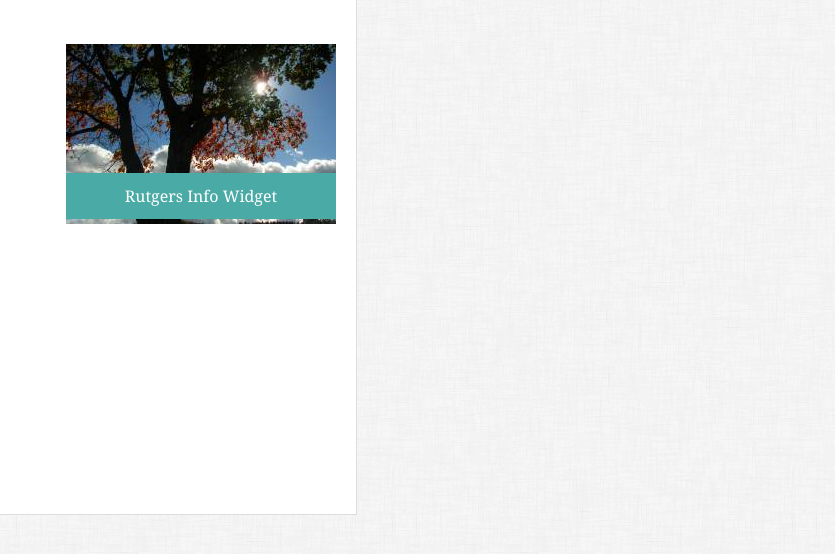
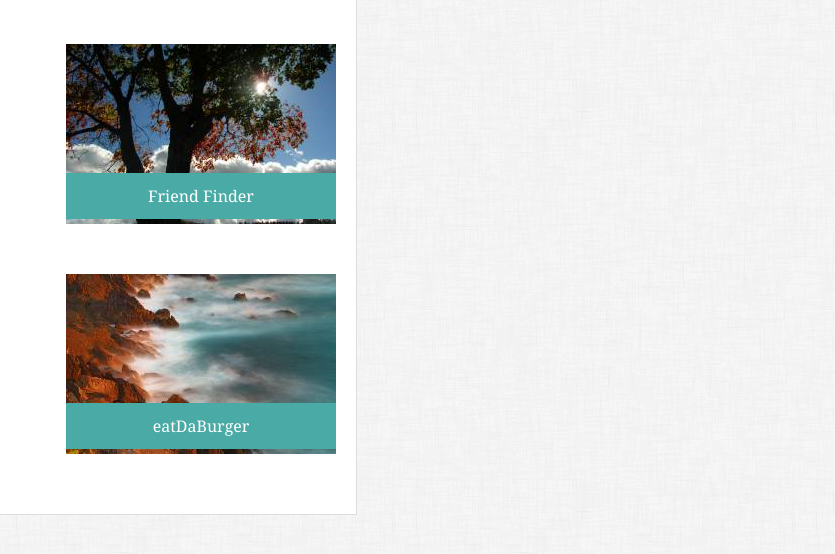
Before and after one commit to lkanand/lkanand.github.io, a plain HTML site: page portfolio.html in a window 1280 px wide. Shown: the part 437-991 px from the top of the page, 445-1280 px from the left. Drawn offline with Linux system fonts and the light colour scheme.

Commit message:
added friend finder and eatDaBurger to portfolio

```diff
--- a/portfolio.html
+++ b/portfolio.html
@@ -40,8 +40,8 @@
 							<h4>Trivia Game</h4>
 						</div>
 						<div class="right_square">
-							<a href="#"><img src="assets/images/info_widget.jpg" alt="rutgers info widget" class = "portfolio_image"></a>
-							<h4>Rutgers Info Widget</h4>
+							<a href="https://givemeafriend.herokuapp.com/"><img src="assets/images/friend_finder.jpg" alt="rutgers info widget" class = "portfolio_image"></a>
+							<h4>Friend Finder</h4>
 						</div>
 					</div>
 
@@ -49,6 +49,10 @@
 						<div class="left_square">
 							<a href="https://lkanand.github.io/RPS-Multiplayer/"><img src="assets/images/rock_paper.jpg" alt="rock paper scissors" class = "portfolio_image"></a>
 							<h4>Rock Paper Scissors</h4>
+						</div>
+						<div class="right_square">
+							<a href="https://heartburn-hamburger.herokuapp.com/"><img src="assets/images/eatDaBurger.jpg" alt="eatDaBurger" class = "portfolio_image"></a>
+							<h4>eatDaBurger</h4>
 						</div>
 					</div>
 				</div>
```
Also changed, not shown: assets/images/eatDaBurger.jpg (added), assets/images/friend_finder.jpg (renamed from assets/images/info_widget.jpg), 3 other files.
